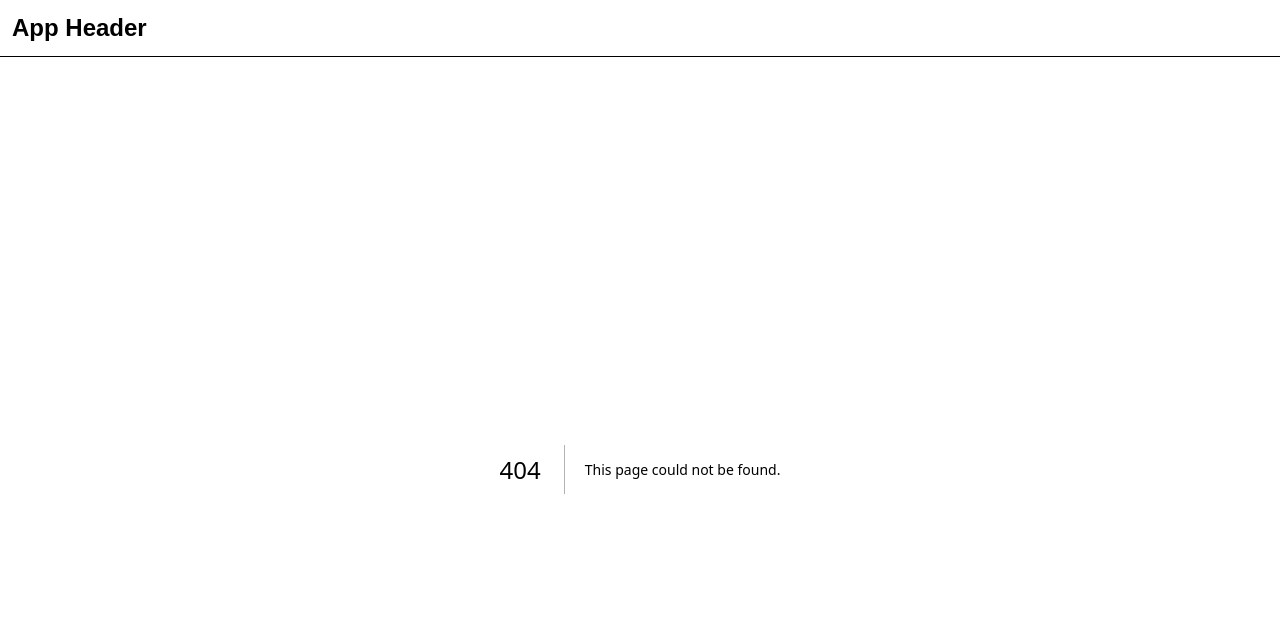
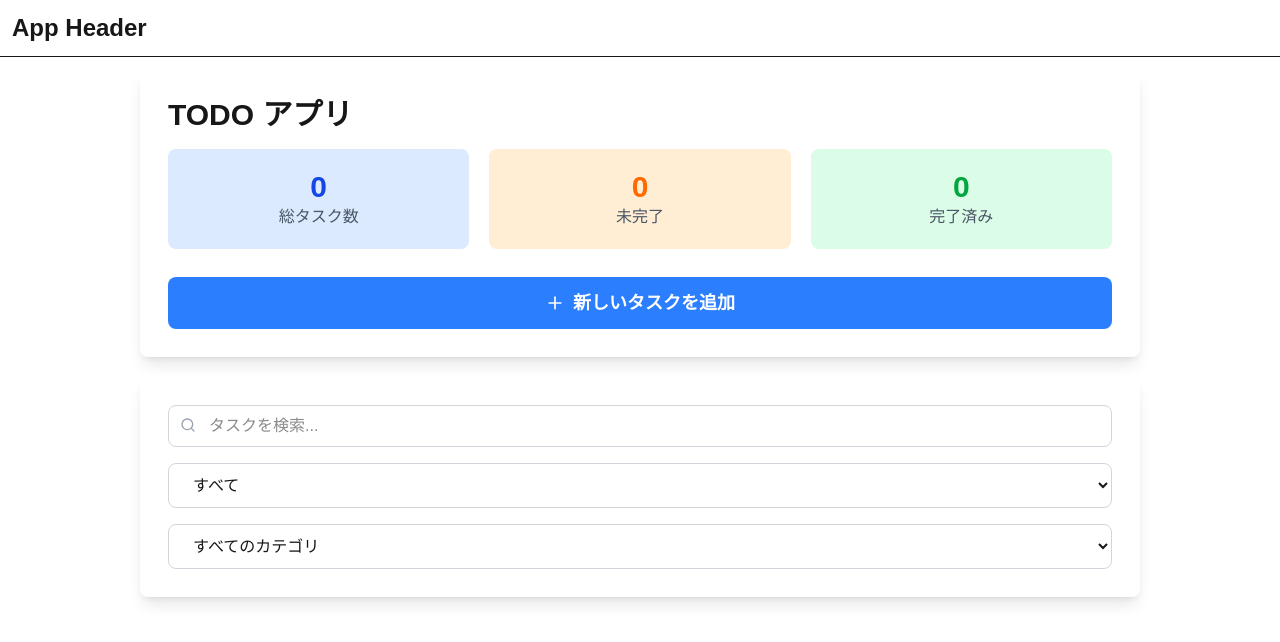
Before and after one commit to ShSato4JPN/sandbox-components, a Next.js app: page /todo-v1 in a window 1280 px wide. Before the commit this address had no page. Shown: the top 642 px of the page. Built offline with nearby package versions, Linux system fonts and the light colour scheme.

Commit message:
feat: add todo-v1 page

```diff
--- /dev/null
+++ b/src/app/todo-v1/page.tsx
@@ -0,0 +1,5 @@
+import TodoV1 from "@/features/todo-v1";
+
+export default function page() {
+  return <TodoV1 />;
+}
--- /dev/null
+++ b/src/features/todo-v1/index.tsx
@@ -0,0 +1,15 @@
+import TodoEdit from "./todo-edit";
+import TodoSearch from "./todo-search";
+import TodoStatus from "./todo-status";
+
+export default function TodoV1() {
+  return (
+    <div className="grid place-items-center">
+      <div className="w-full max-w-[1000px] flex flex-col gap-5">
+        <TodoStatus />
+        <TodoSearch />
+        <TodoEdit />
+      </div>
+    </div>
+  );
+}
```
